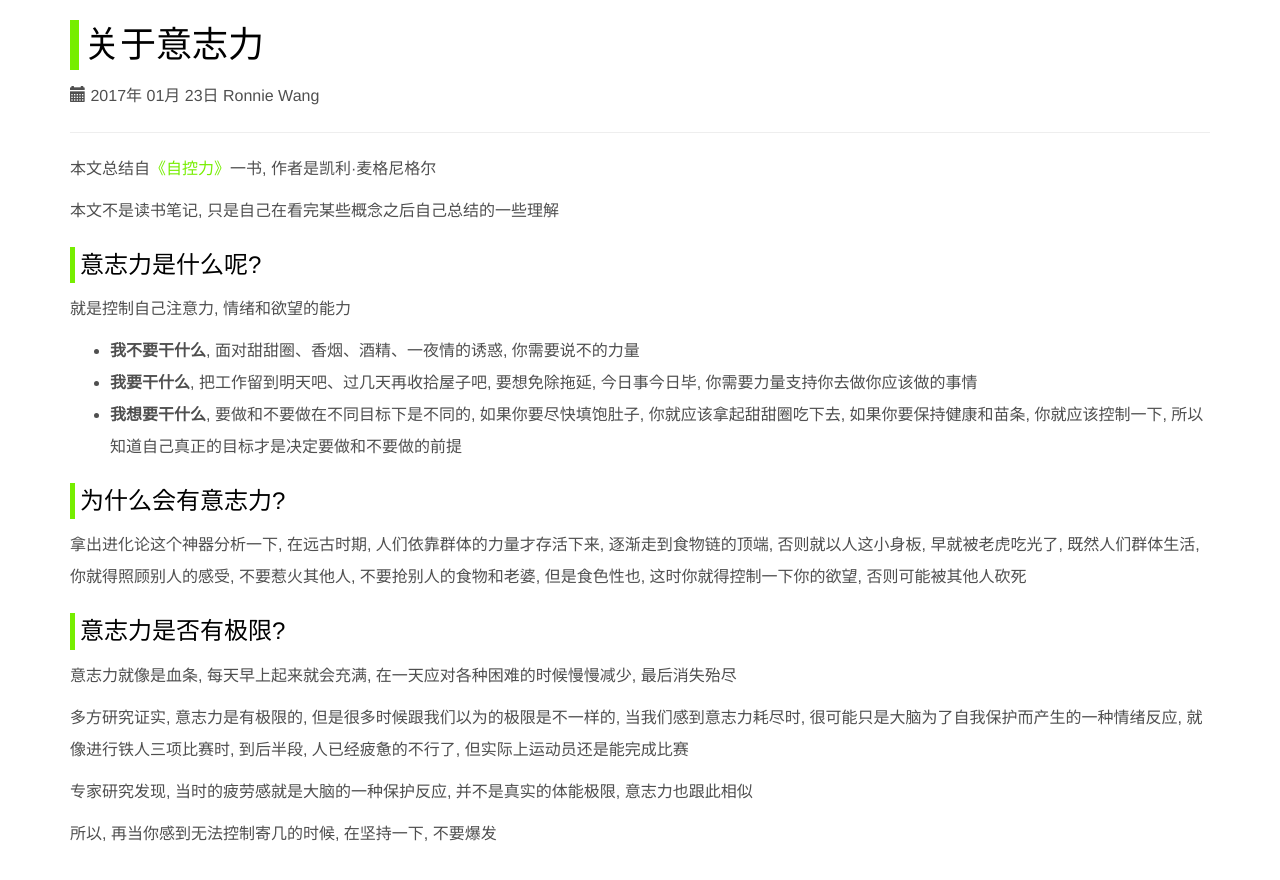
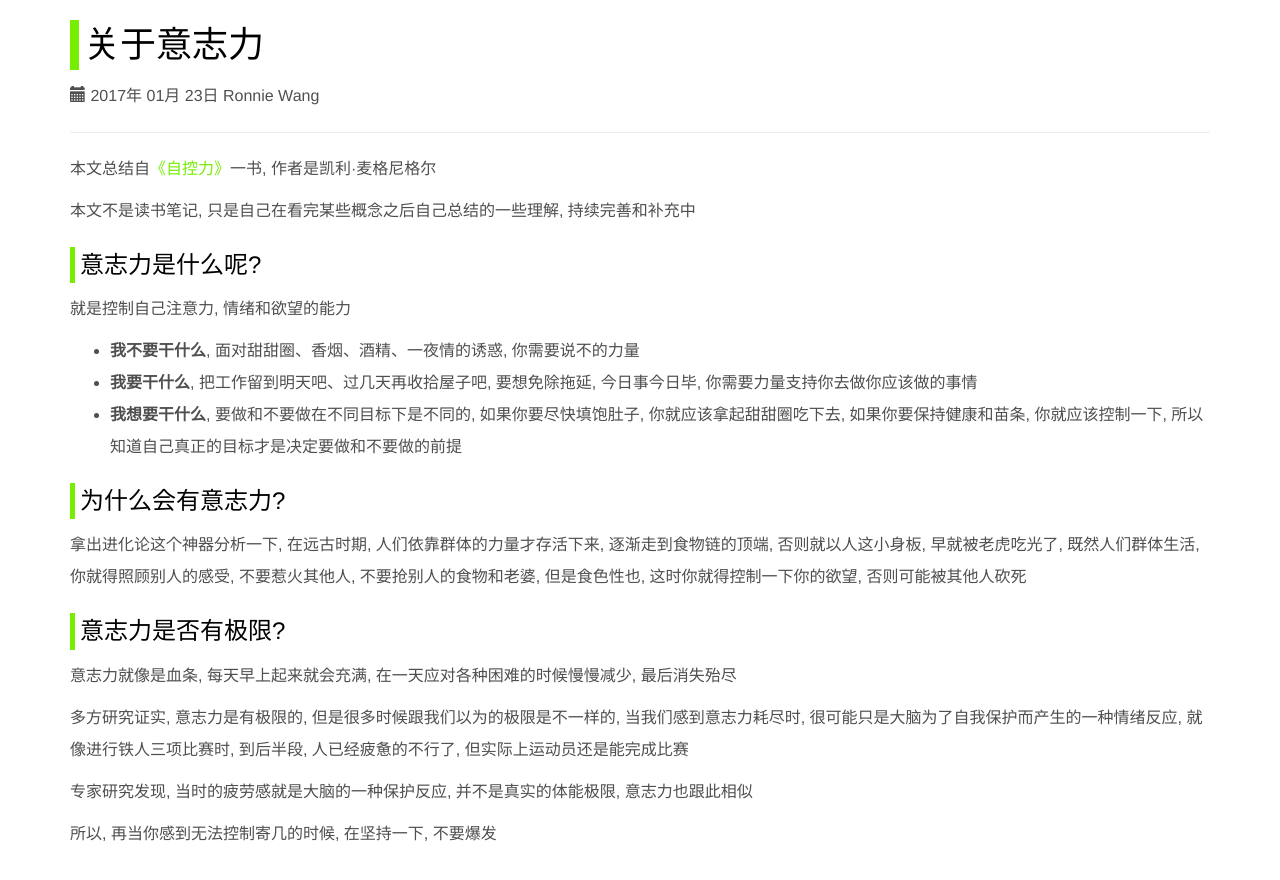
Before and after one commit to ronniewang/ronniewang.github.io, a Jekyll site: the page built from _posts/2017-01-23-about-willpower.md, in a window 1280 px wide. Shown: the top 880 px of the page. Built offline with Jekyll 4.4.1, drawn with Linux system fonts in a browser that asks for light colours.

Commit message:
update files

```diff
--- a/_posts/2017-01-23-about-willpower.md
+++ b/_posts/2017-01-23-about-willpower.md
@@ -7,7 +7,7 @@ category: Grow-up
 
 本文总结自[《自控力》](https://book.douban.com/subject/10786473/)一书, 作者是凯利·麦格尼格尔
 
-本文不是读书笔记, 只是自己在看完某些概念之后自己总结的一些理解
+本文不是读书笔记, 只是自己在看完某些概念之后自己总结的一些理解, 持续完善和补充中
 
 ### 意志力是什么呢?
 
```
